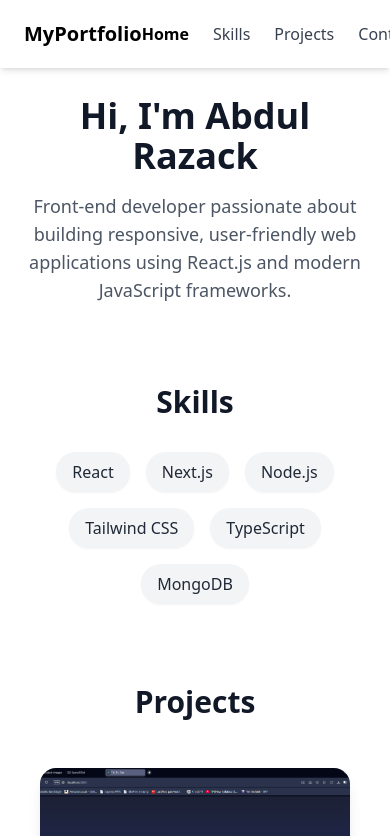
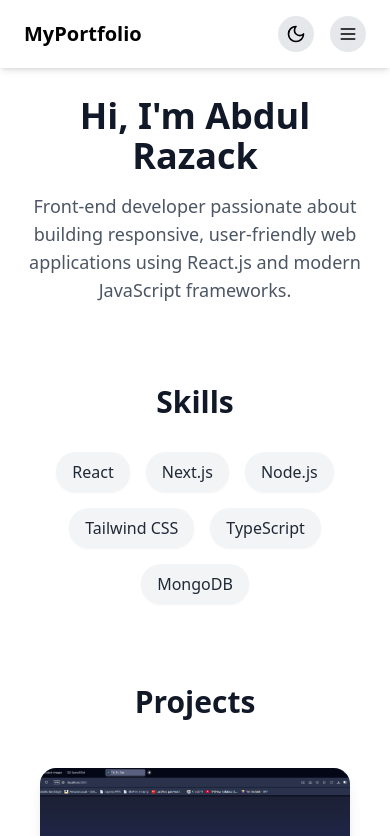
Before and after one commit to Abdul-Razack/portfolio, a React (Create React App) app: page / in a window 390 px wide. Shown: the top 836 px of the page. Built offline with nearby package versions, Linux system fonts and the light colour scheme.

Commit message:
Describe what you changed

```diff
--- a/src/components/Navbar.jsx
+++ b/src/components/Navbar.jsx
@@ -1,5 +1,5 @@
 import { motion } from 'framer-motion';
-import { Sun, Moon } from 'lucide-react';
+import { Sun, Moon, Menu, X } from 'lucide-react';
 import { useEffect, useState } from 'react';
 import useTheme from '../hooks/useTheme';
 
@@ -12,6 +12,7 @@ const links = [
 
 export default function Navbar() {
   const [activeSection, setActiveSection] = useState('hero');
+  const [menuOpen, setMenuOpen] = useState(false);
   const { theme, toggleTheme } = useTheme();
 
   useEffect(() => {
@@ -24,27 +25,36 @@ export default function Navbar() {
       },
       { rootMargin: '-50% 0px -50% 0px', threshold: 0 }
     );
-    sections.forEach(section => observer.observe(section));
+    sections.forEach((section) => observer.observe(section));
     return () => observer.disconnect();
   }, []);
 
   return (
     <motion.nav
       initial={{ opacity: 0, y: -20 }}
-      animate={{ opacity: 6, y: 0 }}
+      animate={{ opacity: 1, y: 0 }}
       transition={{ duration: 0.5 }}
       className="fixed top-0 left-0 w-full bg-white/70 dark:bg-black/70 backdrop-blur-md shadow-md z-50"
     >
       <div className="max-w-6xl mx-auto flex justify-between items-center px-6 py-4">
+        {/* Left: Logo */}
         <h1 className="text-xl font-bold dark:text-white">MyPortfolio</h1>
-        <div className="flex items-center gap-6">
-          <ul className="flex gap-6 text-gray-700 dark:text-gray-300 font-medium">
-            {links.map(link => (
+
+
+
+
+        {/* Right: Desktop links and theme button */}
+        <div className="flex items-center gap-4">
+          {/* Desktop links */}
+          <ul className="hidden md:flex gap-6 text-gray-700 dark:text-gray-300 font-medium">
+            {links.map((link) => (
               <li key={link.href}>
                 <a
                   href={link.href}
                   className={`transition-colors ${
-                    activeSection === link.href.replace('#','') ? 'text-black dark:text-white font-semibold' : 'hover:text-black dark:hover:text-white'
+                    activeSection === link.href.replace('#', '')
+                      ? 'text-black dark:text-white font-semibold'
+                      : 'hover:text-black dark:hover:text-white'
                   }`}
                 >
                   {link.name}
@@ -52,14 +62,49 @@ export default function Navbar() {
               </li>
             ))}
           </ul>
+
+          {/* Theme button */}
           <button
             onClick={toggleTheme}
             className="p-2 rounded-full bg-gray-200 dark:bg-gray-700 text-black dark:text-white hover:scale-110 transition"
           >
             {theme === 'light' ? <Moon className="w-5 h-5" /> : <Sun className="w-5 h-5" />}
           </button>
+
+          {/* Mobile menu icon */}
+          <button
+            className="md:hidden p-2 rounded-full bg-gray-200 dark:bg-gray-700 text-black dark:text-white hover:scale-110 transition"
+            onClick={() => setMenuOpen(!menuOpen)}
+          >
+            {menuOpen ? <X className="w-5 h-5" /> : <Menu className="w-5 h-5" />}
+          </button>
         </div>
       </div>
+
+      {/* Mobile menu */}
+      {menuOpen && (
+        <div className="md:hidden bg-white dark:bg-black w-full shadow-md">
+          <ul className="flex flex-col items-center gap-4 py-4 text-gray-700 dark:text-gray-300 font-medium">
+            {links
+              .filter((link) => link.name !== 'Projects') // Projects already in center
+              .map((link) => (
+                <li key={link.href}>
+                  <a
+                    href={link.href}
+                    className={`transition-colors ${
+                      activeSection === link.href.replace('#', '')
+                        ? 'text-black dark:text-white font-semibold'
+                        : 'hover:text-black dark:hover:text-white'
+                    }`}
+                    onClick={() => setMenuOpen(false)}
+                  >
+                    {link.name}
+                  </a>
+                </li>
+              ))}
+          </ul>
+        </div>
+      )}
     </motion.nav>
   );
 }
```
